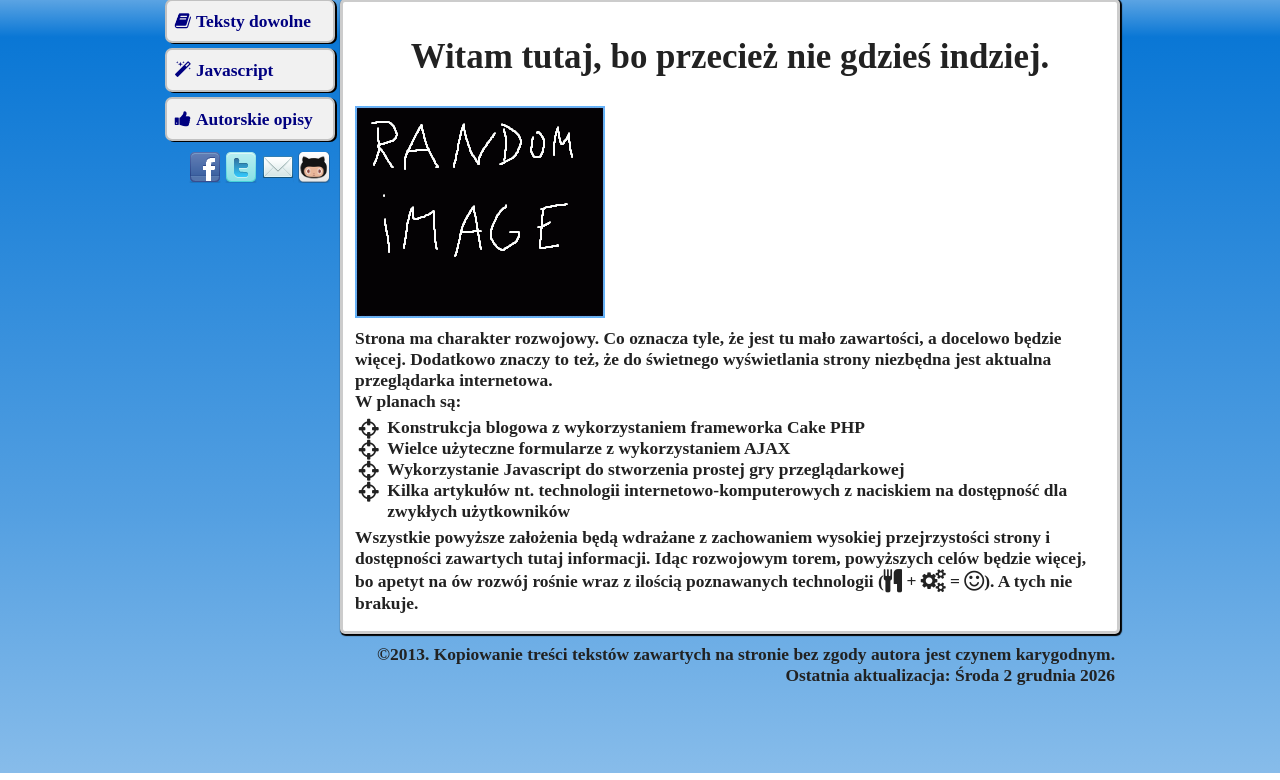
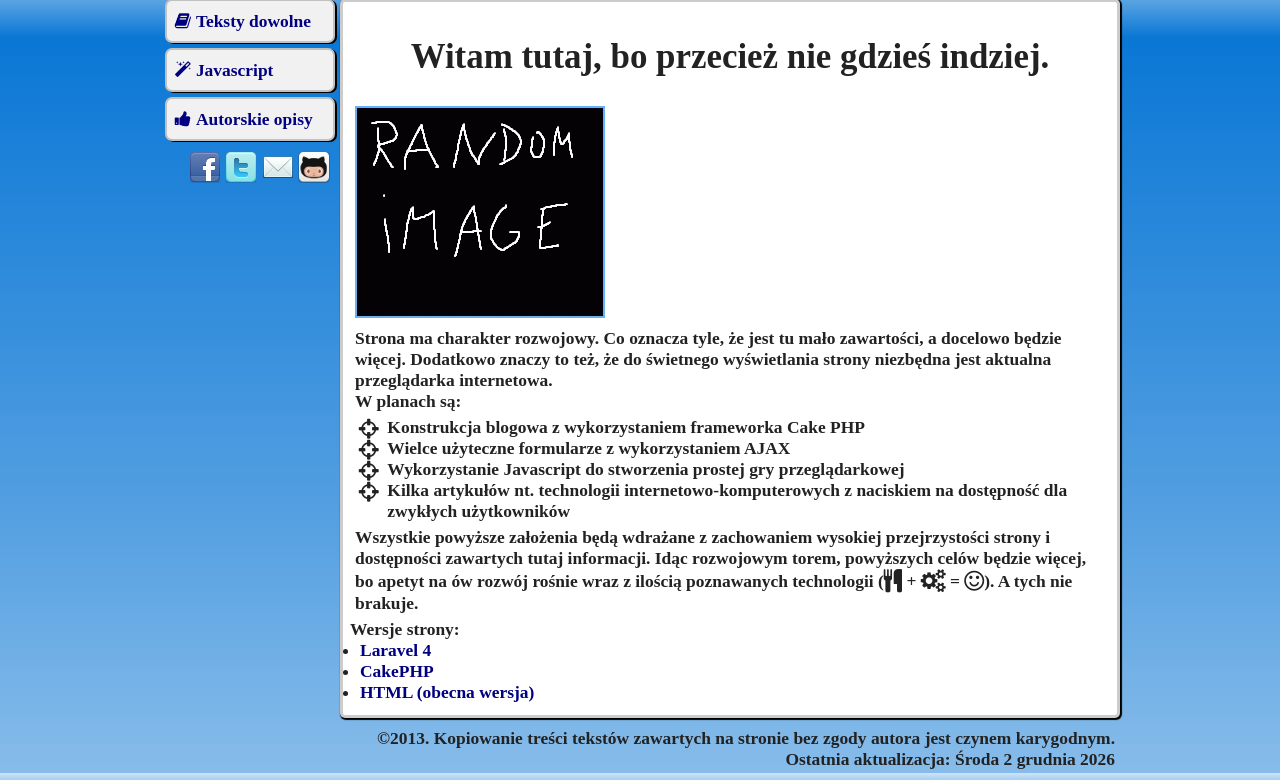
Before and after one commit to Czarnodziej/Charming-Vivi, a PHP site: page / in a window 1280 px wide. Shown: the part 27-807 px from the top of the page. Run offline with PHP 8.4, Linux system fonts and the light colour scheme.

Commit message:
main view change

```diff
--- a/index.php
+++ b/index.php
@@ -78,7 +78,13 @@
         <p>Wszystkie powyższe założenia będą wdrażane z zachowaniem wysokiej przejrzystości strony i dostępności zawartych tutaj informacji. Idąc rozwojowym torem,
           powyższych celów będzie więcej, bo apetyt na ów rozwój rośnie wraz z ilością poznawanych technologii (<i class="icon-food icon-large"></i> + <i class="icon-cogs icon-large"></i> =
           <i class="icon-smile icon-large"></i>). A tych nie brakuje.</p>
-      </article>
+ 	Wersje strony:
+	<ul style='padding-left: 10px;'>
+	<li><a href="//insanet.pl/">Laravel 4 </a></li>
+		<li><a href="//cake.insanet.pl">CakePHP</a></li>
+		<li><a href="//old.insanet.pl">HTML (obecna wersja)</a></li>
+	</ul>
+     </article>
       <footer id="stopka-strony">
         <div class="social">
           <a href="https://www.facebook.com/marcin.marcinowy.5">
```
